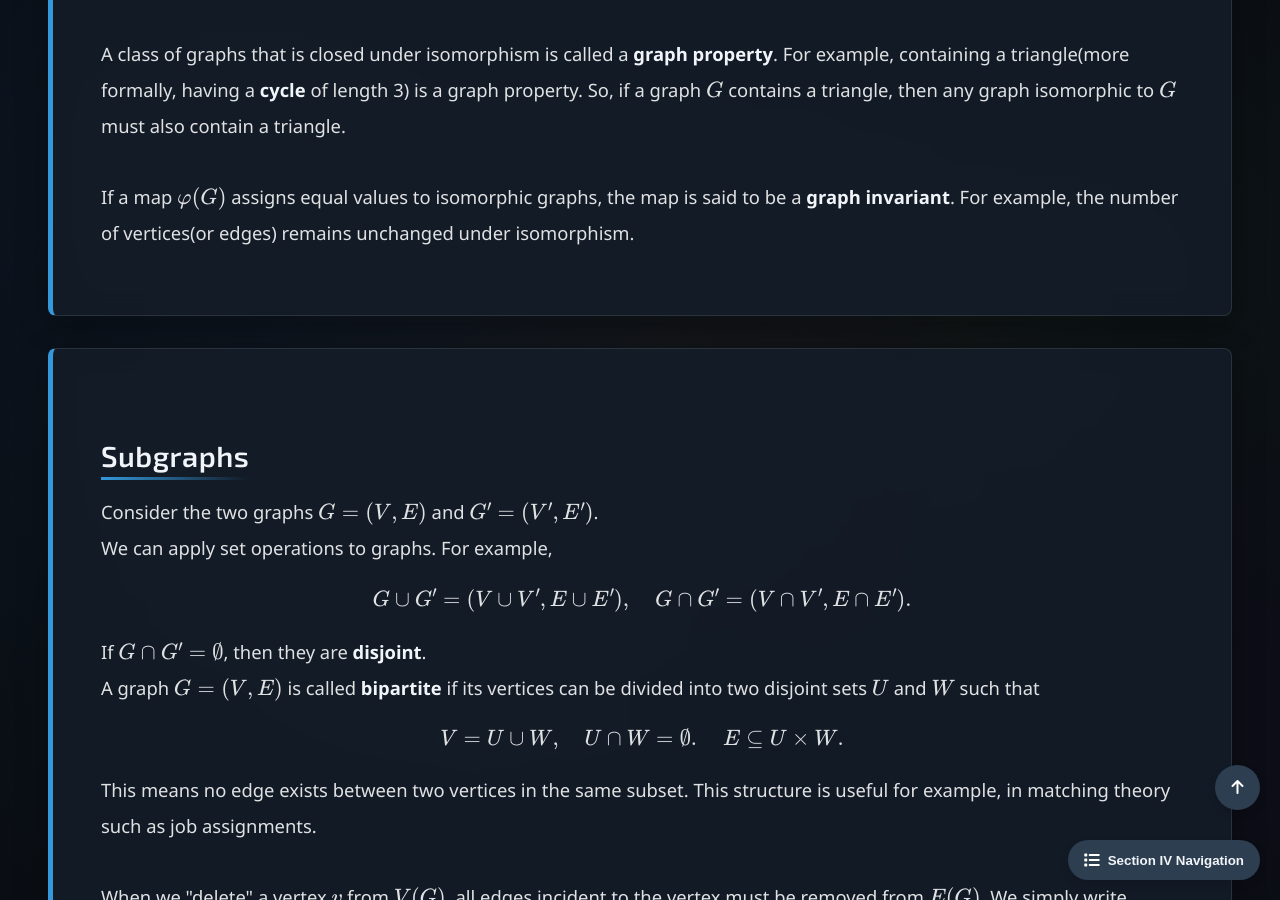
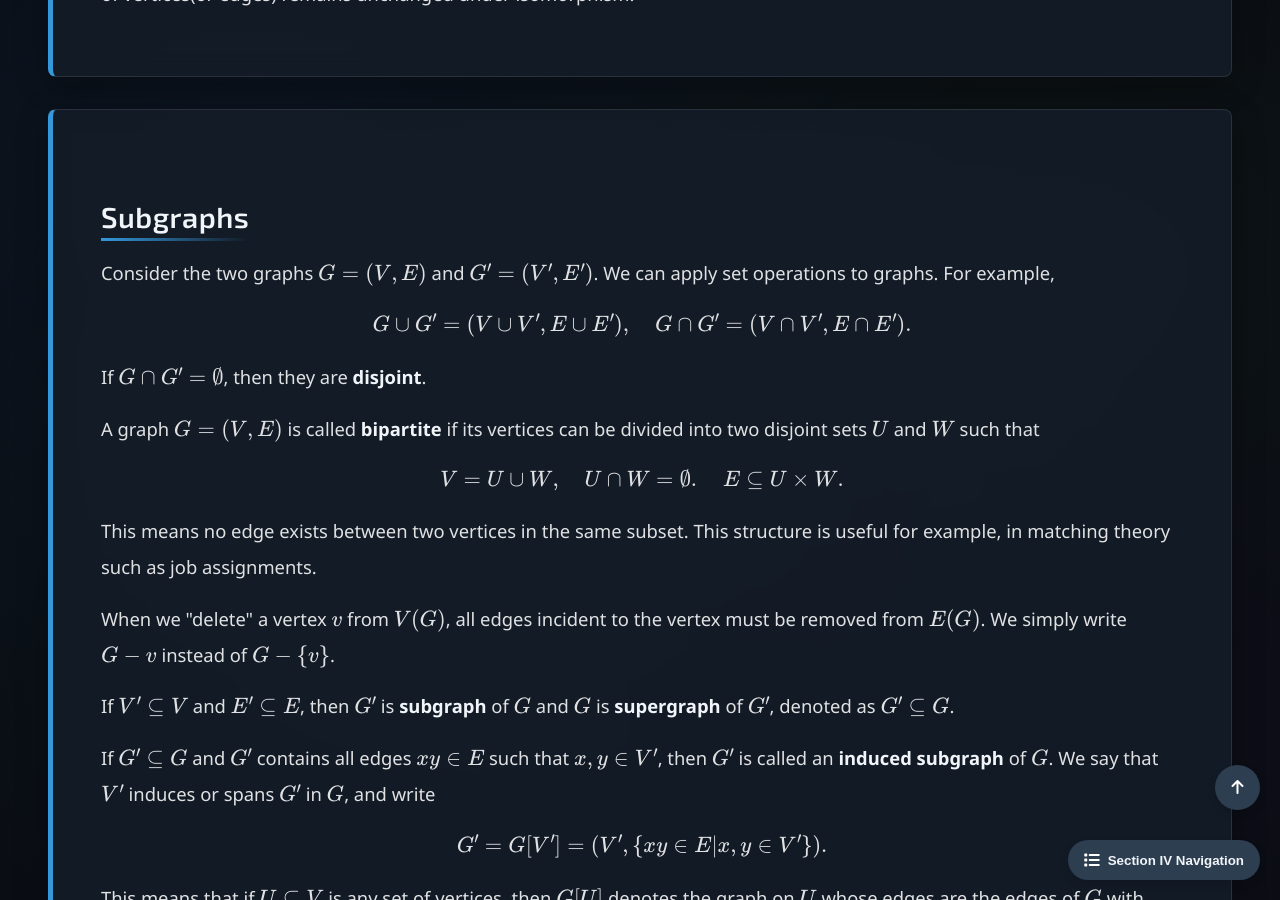
Before and after one commit to Yusukey01/yusukey01.github.io, a Jekyll site: the page built from Mathematics/Discrete/intro_graph.html, in a window 1280 px wide and 900 px high, scrolled down 4764 px. Built offline with Jekyll 4.4.1, drawn with Linux system fonts in a browser that asks for light colours.

Commit message:
fixed style, texts

```diff
--- a/Mathematics/Discrete/intro_graph.html
+++ b/Mathematics/Discrete/intro_graph.html
@@ -12,8 +12,7 @@ uses_python: false
         {% include learning_resource_schema.html topic_id=page.topic_id %}
 
         <div class="hero-section">
-            <h1 class="webpage-name">Intro to Graph Theory
-            </h1>
+            <h1 class="webpage-name">Intro to Graph Theory</h1>
         </div>
 
         {% include section_navigation.html %}
@@ -33,11 +32,11 @@ uses_python: false
             <section id="intro" class="section-content">
                 <h2>Introduction</h2>
                 <p>
-            <strong>Graph theory</strong> is a core area of discrete mathematics that focuses on the study of <strong>graphs</strong> - mathematical "structures"
-            made up of vertices and edges that connect them. Theoretically, it provides rigorous frameworks to understand properties
-            like connectivity, cycles, and network flows, offering deep insights into the underlying structure of complex systems. On
-            the practical side, graph theory helps model relationships in social networks, improve recommendation systems, and it is also
-            used in advanced techniques like graph-based machine learning models.
+                    <strong>Graph theory</strong> is a core area of discrete mathematics that focuses on the study of <strong>graphs</strong>
+                    - mathematical "structures" made up of vertices and edges that connect them. Theoretically, it provides rigorous frameworks
+                    to understand properties like connectivity, cycles, and network flows, offering deep insights into the underlying structure of
+                    complex systems. On the practical side, graph theory helps model relationships in social networks, improve recommendation systems,
+                    and it is also used in advanced techniques like graph-based machine learning models.
                 </p>
             </section>
 
@@ -51,49 +50,59 @@ uses_python: false
                     \]
                     where \(V\) is a set of <strong>vertices</strong>, denoted as \(G(V)\), and \(E\) is a set of <strong>edges</strong>, denoted as \(G(E)\).
                     In most cases, we assume graphs are finite, but they can be infinite.
-            <br><br>
-            Typically, \(|G|\) denotes the number of vertices on the graph \(G\), which is the cardinality of the vertex set \(V(G)\), and also we call it
-            the <strong>order</strong> of \(G\):
+                </p>
+
+                <p>
+                    Typically, \(|G|\) denotes the number of vertices on the graph \(G\), which is the cardinality of the vertex set \(V(G)\), and
+                    also we call it the <strong>order</strong> of \(G\):
                     \[
                     \text{the order of the graph \(G\) } = |G| = |V(G)|.
                     \]
                     Similarly, \(|E(G)|\) denotes the cardinality of the edge set \(E(G)\).
-            <br><br>
+                </p>
+
+                <p>
                     A vertex \(v\) is <strong>incident</strong> with an
                     edge \(e\) if \(v \in e\), then \(e\) is an edge at \(v\). The two vertices incident with an edge are its <strong>ends</strong>, and
                     an edge <strong>joints</strong> its ends. Usually, an edge \(\{x, y\} \in E(G) \) is denoted by \(xy \in E(G)\)
                     where \(x, y \in V(G)\).
-            <br><br>
+                </p>
+
+                <p>
                     Graphs come in different types, depending on how edges are defined:
+                </p>
+
                 <ul style="padding-left: 40px;">
-                <li><strong>Undirected graph</strong>:</li>
+                    <li><strong>Undirected graph</strong>:<br>
                         Each edge has no direction, and simply connects two vertices. Formally, edges are unordered pairs
                         of distinct vertices:
                         \[
                         E \subseteq \binom{V}{2}.
                         \]
-                <li><strong>Directed graph</strong>:</li>
+                    </li>
+                    <li><strong>Directed graph</strong>:<br>
                         Each edge has a direction, and points from one vertex to another. Formally, edges are ordered pairs:
                         \[
                         E \subseteq V \times V.
                         \]
-                <li><strong>Weighted graph</strong>:</li>
+                    </li>
+                    <li><strong>Weighted graph</strong>:<br>
                         It assigns a numerical value (or "weight") to each edge, often representing cost, distance, or strength of the connection.
                         Weighted graphs are widely used in shortest path algorithms and network optimization problems. It is represented as:
                         \[
                         G = (V, E, w)
                         \]
                         where \(w: E \to \mathbb{R}\) is a function assigning a weight to each edge.
-                    <br>
-                <li><strong>Multigraph</strong>:</li>
+                    </li>
+                    <li><strong>Multigraph</strong>:<br>
                         It allows multiple edges between the same pair of vertices. It is represented as:
                         \[
                         G = (V, E, \mu)
                         \]
                         where \(mu: E \to \mathbb{N}\) is a function that assigns a multiplicity to each edge, representing how many times
                         the edge appears between two vertices.
+                    </li>
                 </ul>
-            </p>
             </section>
 
             <section id="neighbors" class="section-content">
@@ -102,13 +111,16 @@ uses_python: false
                     Two vertices \(x, y \in V(G)\) are <strong>adjacent</strong> or <strong>neighbors</strong> if \(xy \in E(G)\). If every vertex
                     of \(G\) are pairwise adjacent, the the graph \(G\) said to be <strong>complete graph</strong>. For example, a complete graph on 3
                     vertices is indeed, a triangle, denoted as \(K_3\).
-            <br><br>
+                </p>
+                <p>
                     Note: The set of neighbors of a vertex \(x\) is the set of vertices \(y\) such that \(xy \in E(G)\). Typically, it is written as
                     \(N_G (x)\) (or simply \(N(x)\)).
-            <br><br>
+                </p>
+                <p>
                     Similarly, two edges \(e \neq f\) are adjacent if they have a commom end. Also, a set of vertices(or edges) is <strong>independent</strong>
                     if no two of its elements are adjacent.
-            <br><br>
+                </p>
+                <p>
                     For any subset \(A \subseteq V(G)\), we define \(e(A)\) as the number of edges with "both endpoints" in \(A\). More generally,
                     given two subsets \(A, B \subseteq V(G)\) we define:
                     \[
@@ -126,7 +138,8 @@ uses_python: false
                     is denoted as \(\text{deg }_G (x) = | N_G(x) |\)(or \(\text{deg }(x)\)). Moreover, for directed graphs, we define
                     the <strong>in-degree</strong> \(\text{deg }^-(x)\), the number of edges directed into \(x\) and the <strong>out-degree </strong>
                     \(\text{deg }^+ (x)\), the number of edges directed out of \(x\).
-            <br><br>
+                </p>
+                <p>
                     The <strong>minimum degree</strong> and <strong>maximum degree</strong> of \(G\) is written as follows respectively:
                     \[
                     \delta(G) = \min \{\text{deg }(x) | x \in V\}
@@ -139,7 +152,8 @@ uses_python: false
                     \delta(G) \leq d(G) \leq \Delta(G).
                     \]
                     In addition, if every vertex of a graph have the same degree \(k\), the graph said to be <strong>\(k\)-regular</strong>.
-            <br><br>
+                </p>
+                <p>
                     Let \(\epsilon(G) = \frac{|E|}{|V|}\). This is the number of edges per vertex on \(G\). This ratio is related with the average
                     degree of \(G\) as follows:
                     \[
@@ -162,11 +176,13 @@ uses_python: false
                     \varphi: V \to V' , \quad  xy \in E  \iff  \forall x, y \in v, \quad \varphi(x)\varphi(y) \in E'
                     \]
                     Such a map \(\varphi\) is called an <strong>isomorphism</strong>. If \(G = G'\), it is called <strong>automorphism</strong>.
-            <br><br>
+                </p>
+                <p>
                     A class of graphs that is closed under isomorphism is called a <strong>graph property</strong>. For example, containing a
                     triangle(more formally, having a <strong>cycle</strong> of length 3) is a graph property. So, if a graph \(G\) contains a
                     triangle, then any graph isomorphic to \(G\) must also contain a triangle.
-            <br><br>
+                </p>
+                <p>
                     If a map \(\varphi(G)\) assigns equal values to isomorphic graphs, the map is said to be a <strong>graph invariant</strong>.
                     For example, the number of vertices(or edges) remains unchanged under isomorphism.
                 </p>
@@ -176,26 +192,29 @@ uses_python: false
                 <h2>Subgraphs</h2>
                 <p>
                     Consider the two graphs \(G = (V, E)\) and \(G' = (V', E')\).
-            <br>
                     We can apply set operations to graphs. For example,
                     \[
                     G \cup G' = (V \cup V', E \cup E'), \quad  G \cap G' = (V \cap V', E \cap E').
                     \]
                     If \(G \cap G' = \emptyset\), then they are <strong>disjoint</strong>.
-            <br>
+                </p>
+                <p>
                     A graph \(G = (V, E)\) is called <strong>bipartite</strong> if its vertices can be divided into two disjoint sets \(U\) and \(W\) such that
                     \[
                     V = U \cup W, \quad U \cap W = \emptyset. \quad E \subseteq U \times W.
                     \]
                     This means no edge exists between two vertices in the same subset. This structure is useful for example, in matching
                     theory such as job assignments.
-            <br><br>
+                </p>
+                <p>
                     When we "delete" a vertex \(v\) from \(V(G)\), all edges incident to the vertex must be removed from \(E(G)\). We simply write
                     \(G - v\) instead of \(G - \{v\}\).
-            <br>
+                </p>
+                <p>
                     If \(V' \subseteq V\) and \(E' \subseteq E\), then \(G'\) is <strong>subgraph</strong> of \(G\) and \(G\) is
                     <strong>supergraph</strong> of \(G'\), denoted as \(G' \subseteq G\).
-            <br><br>
+                </p>
+                <p>
                     If \(G' \subseteq G\) and \(G'\) contains all edges \(xy \in E\) such that \(x, y \in V'\), then \(G'\) is called an
                     <strong>induced subgraph</strong> of \(G\). We say that \(V'\) induces or spans \(G'\) in \(G\), and write
                     \[
@@ -203,9 +222,11 @@ uses_python: false
                     \]
                     This means that if \(U \subseteq V\) is any set of vertices, then \(G[U]\) denotes the graph on \(U\) whose edges are
                     the edges of \(G\) with both ends belong to \(U\).
-            <br><br>
+                </p>
+                <p>
                     If \(V'\) spans all of \(G\), or \(V' = V\), the subgraph \(G'\) is said to be <strong>spanning subgraph</strong> of \(G\).
-            <br>
+                </p>
+                <p>
                     A graph \(G\) is said to be <strong>edge-maximal</strong> with a given graph property if \(G\) has the property but no graph
                     \(G + xy\) for non-adjacent vertices \(x, y \in G\).
                 </p>
@@ -220,23 +241,30 @@ uses_python: false
                     \]
                     Note: Each vertex \(x_i\) is distinct. The <strong>ends</strong> \(x_0\) and \(x_k\) are linked by \(P\) and the
                     other vertices are called the <strong>inner vertices</strong> of \(P\).
-            <br><br>
+                </p>
+                <p>
                     Typically, \(P_k\) refers to a \(k-1\)-edge path. So, \(k\) is the number of vertices of \(P\), not the <strong>length</strong>, which is the
                     number of edges of \(P\). For example, a path \(P_4\) has 4 vertices and 3 edges.
-            <br><br>
+                </p>
+                <p>
                     For \(k \geq 3\), if \(P = x_0 \cdots x_{k-1}\) is a path, then the graph \(C_k = P + x_{k-1}x_0\) is called a <strong>\(k\)-cycle</strong>.
                     For example, a cycle \(P = abcda\) is denoted as \(C_4\), which has 4 vertices and 4 edges.
-            <br><br>
+                </p>
+                <p>
                     A graph does not have cyclrs is called the <strong>acyclic graph</strong>. For example, <strong>tree</strong> is the one of the
                     most famous acyclic graphs in many real applications. A tree \(T = (V, E)\) is connected and acyclic. It has exactly one path between any
                     two vertices. So, the tree always has \(|V|\) vertices and \(|V| - 1\) edges. We will discuss this important structure more in the future.
                 </p>
+
                 <div class="proof">
                     <span class="proof-title">Cycle & Induced Subgraph</span>
+                    <p>
                         Consider the following graph:
+                    </p>
                     <div style="text-align: center;">
                         <img src="Images/sample01_subgraph.jpg" alt="G =(V, E)"  class="responsive-image">
                     </div>
+                    <p>
                         Its vertex set and edge set are as follows:
                         \[
                         V = \{a, b, c, d, e\}, \quad E = \{ab, ac, bc, be, cd, de\}
@@ -247,7 +275,8 @@ uses_python: false
                         V' = \{b, c, d, e\}, \quad E'= \{bc, be, cd, de\}.
                         \]
                         So, we can say that the graph \(G\) contains the 4-cycle as its induced subgraph.
-            <br>
+                    </p>
+                    <p>
                         On the other hand, we can see the 5-cycle in \(G\). (Say, \(a \to c \to d \to e \to b \to a\).) This is
                         also a subgraph of \(G\) but NOT an induced subgraph. Let this subgraph be \(G'' =(V'', E'')\) such that
                         \[
@@ -255,6 +284,7 @@ uses_python: false
                         \]
                         In this case, we just removed an edge \(bc\) from \(G\). This does not meet the definition of the induced
                         subgraph.
+                    </p>
                 </div>
             </section>
         </div>
```
Also changed, not shown: data/curriculum.json. Lines whose indentation alone changed are shown as unchanged.
